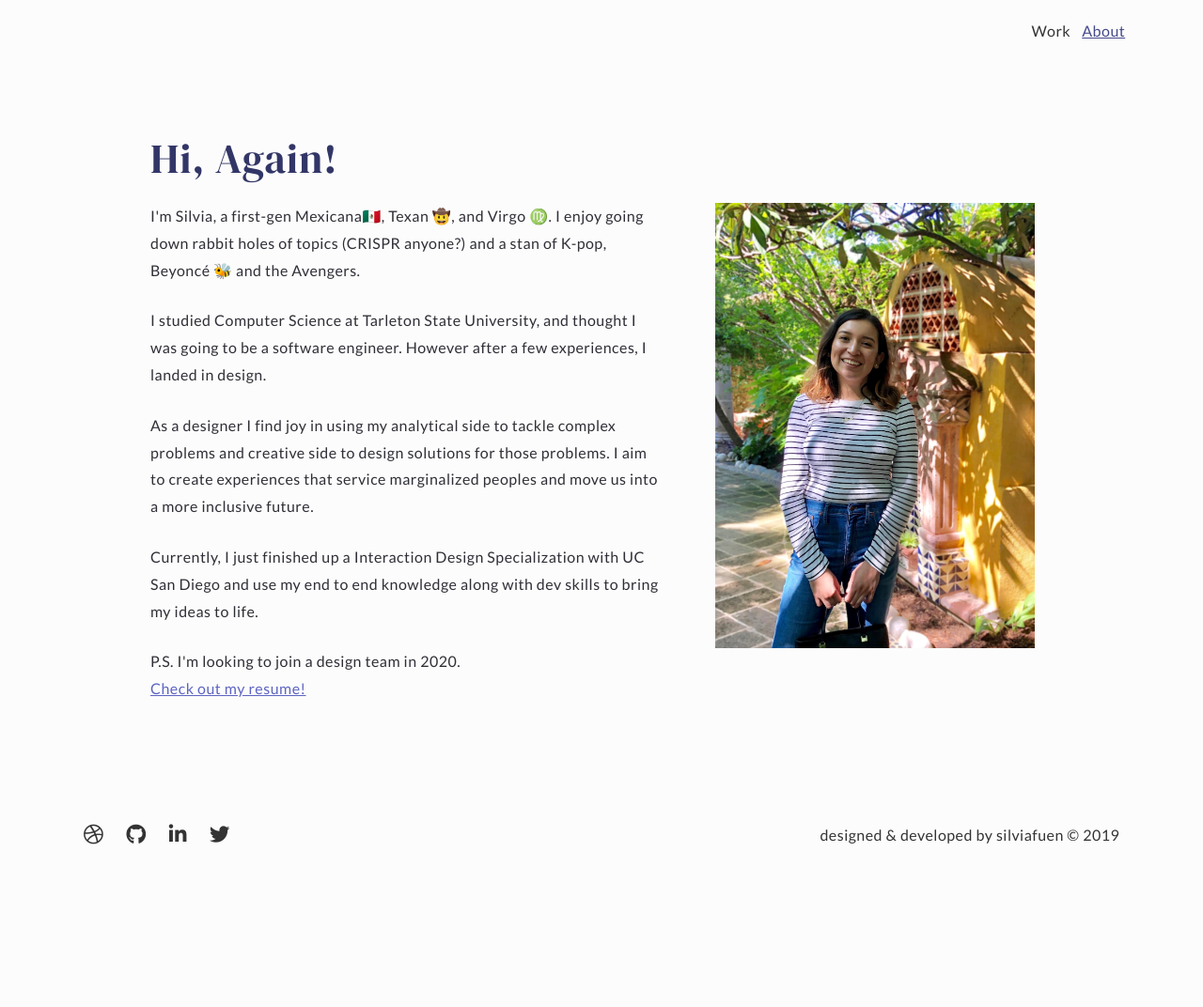
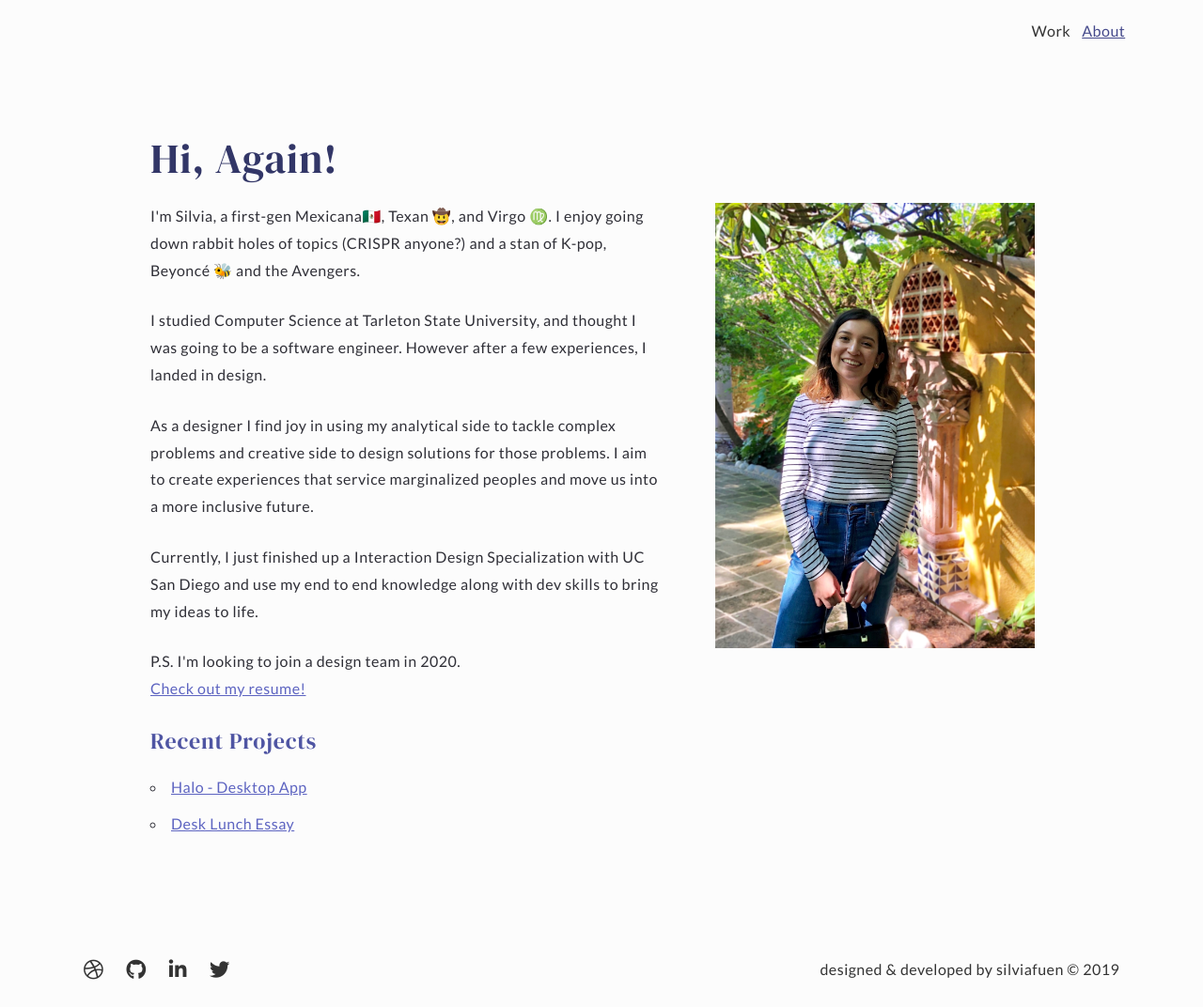
Before and after one commit to silviafuen/silviafuen.github.io, a Jekyll site: the page built from about.html, in a window 1280 px wide. Shown: the whole page at 94% size. Built offline with Jekyll 4.4.1, drawn with Linux system fonts in a browser that asks for light colours; nearby versions of some CDN libraries; before the commit the page ends 928 px from its top, so only the background shows below that.

Commit message:
Add links to recent projects

```diff
--- a/about.html
+++ b/about.html
@@ -27,7 +27,11 @@ permalink: /about
         <p>
           P.S. I'm looking to join a design team in 2020. <br /><a href="https://drive.google.com/file/d/1Lv0RhrFnCmpbACRdKx9fdLS_8sWtlnrE/view?usp=sharing">Check out my resume!</a>
         </p>
-
+        <h3>Recent Projects</h3>
+        <ul>
+          <li><a href="https://twitter.com/silviafuen/status/1216759401614336001">Halo - Desktop App</a></li>
+          <li><a href="https://mailchi.mp/desklunchnewsletter/issue-92-small-town-designer-silvia-fuentes">Desk Lunch Essay</a></li>
+        </ul>
       </div>
       <div data-aos="fade-left" data-aos-duration="2400" class="five columns">
         <img src="assets/selfie.jpg" alt="Silvia Fuentes, standing in an outdoor space">
```
